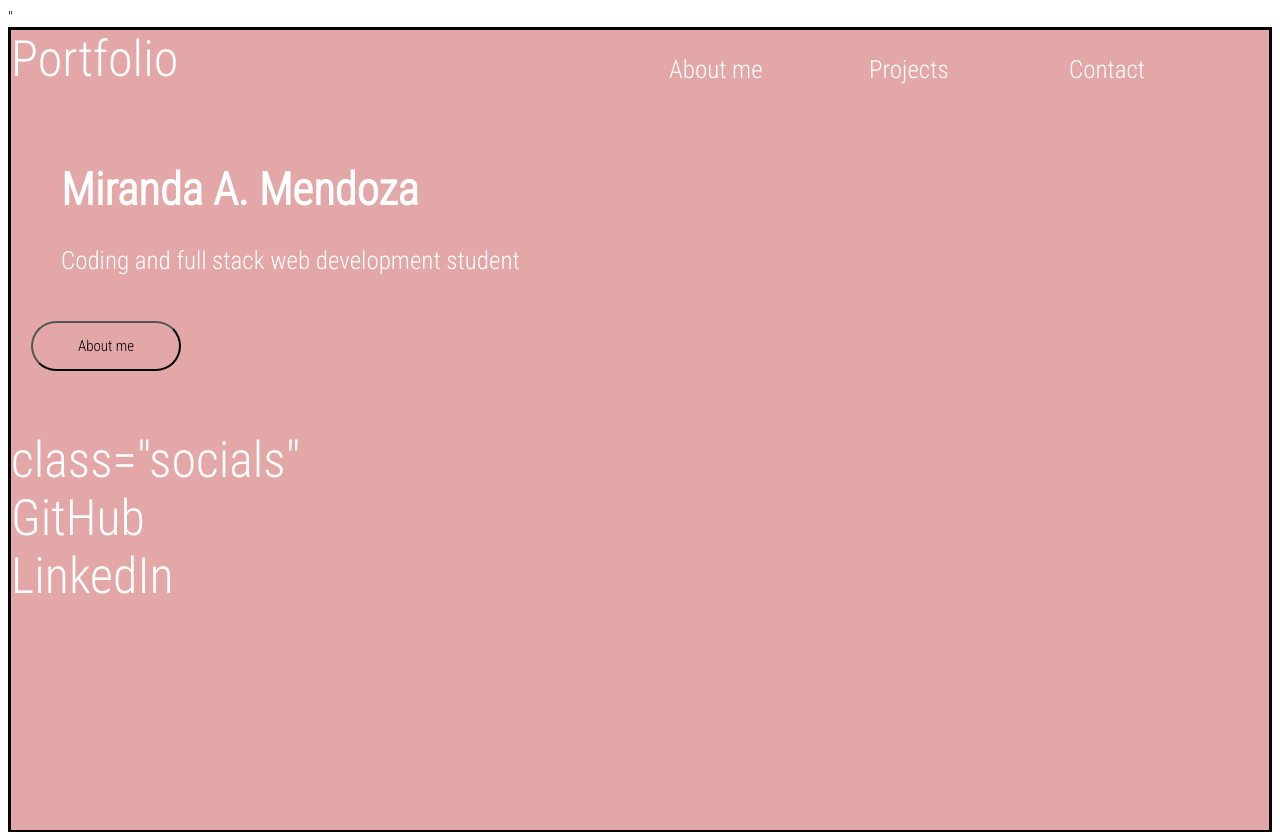
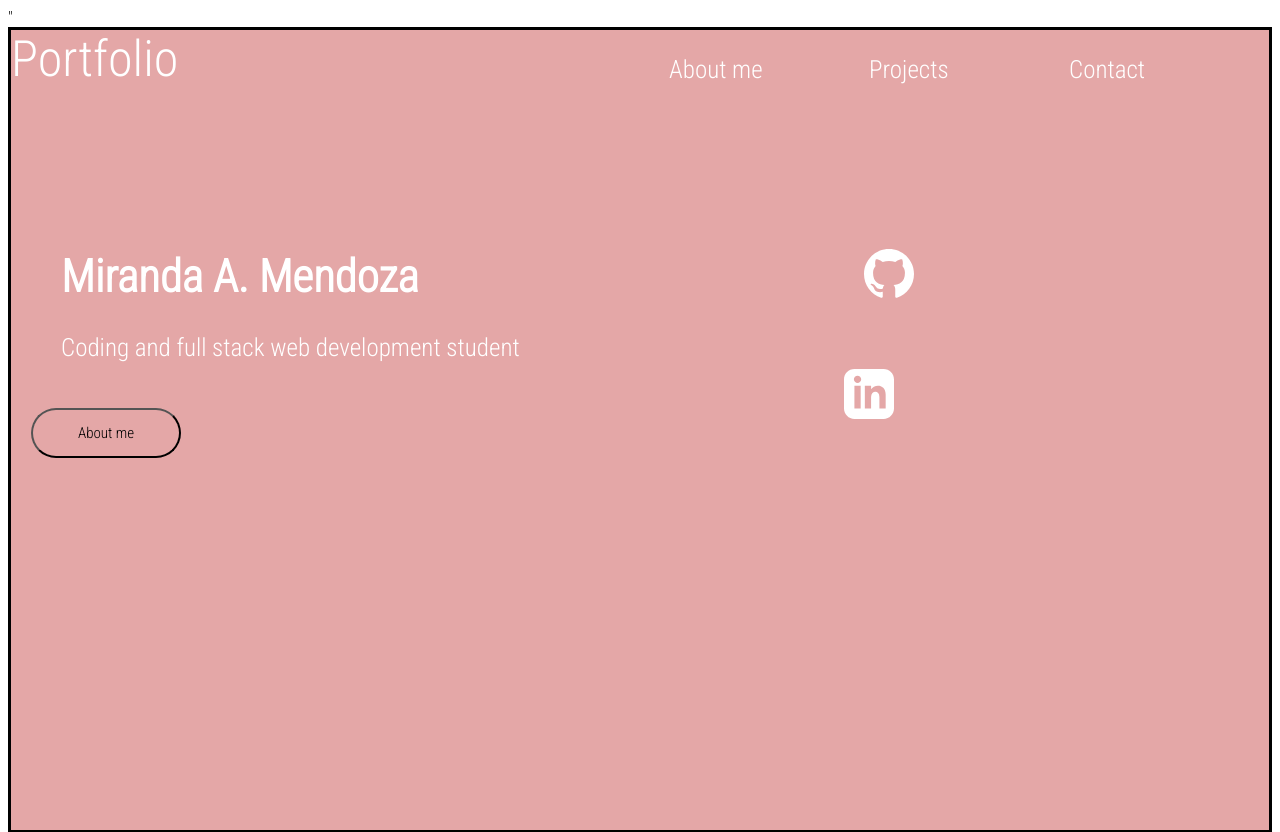
Before and after one commit to lafrefre/ProgPort2, a plain HTML site: page index.html in a window 1280 px wide. Shown: the top 832 px of the page. Drawn offline with Linux system fonts and the light colour scheme.

Commit message:
added files and also added links

```diff
--- a/index.html
+++ b/index.html
@@ -4,7 +4,7 @@
     <meta charset="UTF-8">
     <meta name="viewport" content="width=device-width, initial-scale=1.0">
     <title>Portfolio</title>
-    <link rel="stylesheet" href="style.css" />
+    <link rel="stylesheet" href="src/style.css" />
     <link href="<link rel="preconnect" href="https://fonts.googleapis.com">
     <link rel="preconnect" href="https://fonts.gstatic.com" crossorigin>
     <link href="https://fonts.googleapis.com/css2?family=Roboto+Condensed:wght@300&family=Roboto:wght@100&display=swap" rel="stylesheet">"
@@ -30,11 +30,14 @@
                 <p>Coding and full stack web development student</p>
                 <button>About me</button>
                 </div>
-             <div>class="socials"</div>
-                <div>GitHub</div>
-                <div>LinkedIn</div>
-
-        </div>
+                <div class="socials">
+                    <div><a href="https://www.github.com/lafrefre" class="socials">
+                    <svg xmlns="http://www.w3.org/2000/svg"  fill="#ffffff" width="50" height="50" viewBox="0 0 24 24"><path d="M12 0c-6.626 0-12 5.373-12 12 0 5.302 3.438 9.8 8.207 11.387.599.111.793-.261.793-.577v-2.234c-3.338.726-4.033-1.416-4.033-1.416-.546-1.387-1.333-1.756-1.333-1.756-1.089-.745.083-.729.083-.729 1.205.084 1.839 1.237 1.839 1.237 1.07 1.834 2.807 1.304 3.492.997.107-.775.418-1.305.762-1.604-2.665-.305-5.467-1.334-5.467-5.931 0-1.311.469-2.381 1.236-3.221-.124-.303-.535-1.524.117-3.176 0 0 1.008-.322 3.301 1.23.957-.266 1.983-.399 3.003-.404 1.02.005 2.047.138 3.006.404 2.291-1.552 3.297-1.23 3.297-1.23.653 1.653.242 2.874.118 3.176.77.84 1.235 1.911 1.235 3.221 0 4.609-2.807 5.624-5.479 5.921.43.372.823 1.102.823 2.222v3.293c0 .319.192.694.801.576 4.765-1.589 8.199-6.086 8.199-11.386 0-6.627-5.373-12-12-12z"/></svg>
+                </div>
+                <div class="social">
+                    <svg xmlns="http://www.w3.org/2000/svg"  fill="#ffffff" width="50" height="50" viewBox="0 0 24 24"><path d="M19 0h-14c-2.761 0-5 2.239-5 5v14c0 2.761 2.239 5 5 5h14c2.762 0 5-2.239 5-5v-14c0-2.761-2.238-5-5-5zm-11 19h-3v-11h3v11zm-1.5-12.268c-.966 0-1.75-.79-1.75-1.764s.784-1.764 1.75-1.764 1.75.79 1.75 1.764-.783 1.764-1.75 1.764zm13.5 12.268h-3v-5.604c0-3.368-4-3.113-4 0v5.604h-3v-11h3v1.765c1.396-2.586 7-2.777 7 2.476v6.759z"/></svg>
+                </div>
+             </div>
             <!-- i added a button but im not sure if it will work so ill come back to see if it does later on -->
 
             <!-- im going to see if this button works properly. -->
@@ -52,6 +55,6 @@
         </section>
 
         </main>
-
+        <script src="src/app.js"></script>
 </body>
 </html>
--- a/style.css
+++ b/src/style.css
@@ -49,9 +49,9 @@ p {
 
 .hero-all {
    display:flex;
-   flex-direction: column;
    height: 65%;
-   justify-content: center;
+   justify-content: space-between;
+   align-items: center;
 
 }
 
@@ -85,3 +85,7 @@ button:active {
     *REMINDER* GO BACK AND FIX VIEW OF PAGE ON PHONE*
     */
 }
+
+.socials {
+    margin:20px ;
+}
```
Also changed, not shown: src/app.js (added), 1 other file.
